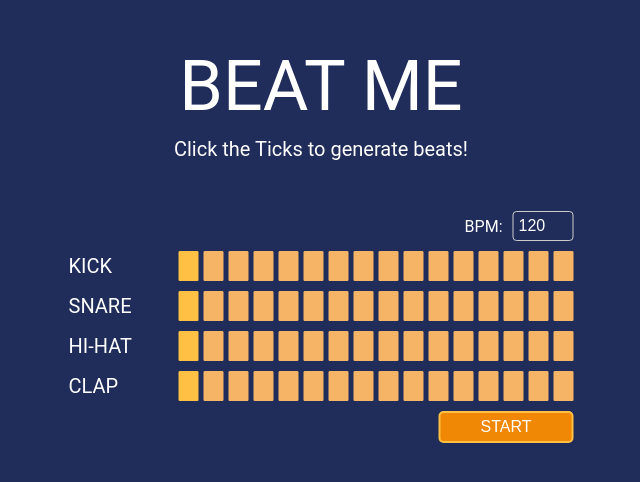
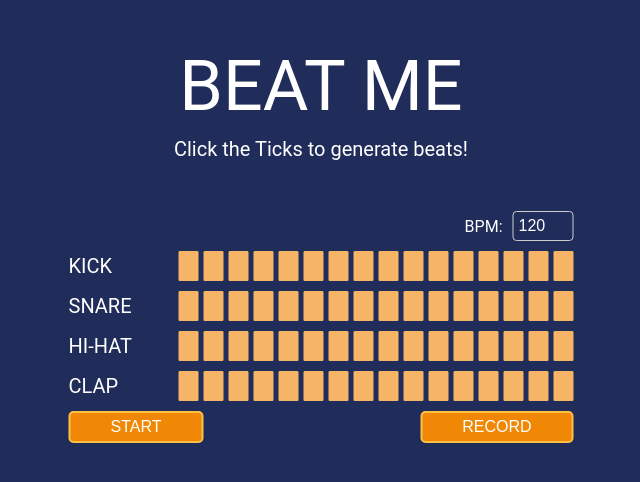
Before and after one commit to Gargant0373/BeatMe, a React (Vite) app: page / in a window 1280 px wide. Shown: the part 156-638 px from the top of the page, without its empty margins (319-959 px from the left). Built offline with nearby package versions, Linux system fonts and the light colour scheme.

Commit message:
added receording.

```diff
--- a/src/Beater.tsx
+++ b/src/Beater.tsx
@@ -11,30 +11,47 @@ import TickWrapper from "./components/TickWrapper";
 import Title from "./components/Title";
 import { useBeat } from "./hooks/useBeat";
 import { useSound } from "./hooks/useSound";
+import { useAudioRecorder } from "./hooks/useAudioRecorder";
+import DownloadContainer from "./components/DownloadContainer";
 
 const TOTAL_ROWS = 4;
 const TOTAL_STEPS = 16;
 
 function Beater() {
     const [selected, setSelected] = useState<boolean[][]>(Array(TOTAL_STEPS).fill(Array(TOTAL_STEPS).fill(false)));
-    const instruments = [
-        'kick',
-        'snare',
-        'hi-hat',
-        'clap',
-    ];
+    const instruments = ['kick', 'snare', 'hi-hat', 'clap'];
     const [bpm, setBPM] = useState<number>(120);
     const [playing, setPlaying] = useState<boolean>(false);
     const { currentStep } = useBeat(playing, TOTAL_STEPS, 60000 / bpm);
-    const { playSound } = useSound();
+    const { startRecording, stopRecording, isRecording, audioURL, connectToRecorder, audioContext } = useAudioRecorder();
+    const { playSound } = useSound(audioContext, instruments);
+
+    const [recordingStarted, setRecordingStarted] = useState(false);
+    const [cycleCount, setCycleCount] = useState(0);
 
     useEffect(() => {
         instruments.forEach((inst, rowIndex) => {
             if (selected[rowIndex][currentStep]) {
-                playSound(inst);
+                const source = playSound(inst);
+                if (source) {
+                    connectToRecorder(source);
+                }
             }
         });
+
+        if (currentStep === 0 && recordingStarted) {
+            setCycleCount((prev) => prev + 1);
+        }
     }, [currentStep]);
+
+    useEffect(() => {
+        if (cycleCount >= 2 && recordingStarted) {
+            stopRecording();
+            setRecordingStarted(false);
+            setPlaying(false);
+            setCycleCount(0);
+        }
+    }, [cycleCount, recordingStarted]);
 
     const handleTickClick = (columnIndex: number, stepIndex: number) => {
         setSelected(prevSelected => {
@@ -42,6 +59,19 @@ function Beater() {
             newSelected[columnIndex][stepIndex] = !newSelected[columnIndex][stepIndex];
             return newSelected;
         });
+    };
+
+    const togglePlay = () => {
+        setPlaying(!playing);
+    };
+
+    const toggleRecord = () => {
+        if (!recordingStarted) {
+            setPlaying(true);
+            startRecording();
+            setRecordingStarted(true);
+            setCycleCount(0);
+        }
     };
 
     return (
@@ -52,7 +82,8 @@ function Beater() {
             </div>
             <Container>
                 <NumberSelector label="BPM" value={bpm} setValue={setBPM} min={0} max={300} />
-                {Array.from({ length: TOTAL_ROWS }).map((_, rowIndex) => (<Row key={"row" + rowIndex}>
+                {Array.from({ length: TOTAL_ROWS }).map((_, rowIndex) => (
+                    <Row key={"row" + rowIndex}>
                         <InstrumentTitle key={rowIndex + "a"} onClick={() => playSound(instruments[rowIndex])}>
                             {instruments[rowIndex]}
                         </InstrumentTitle>
@@ -64,14 +95,23 @@ function Beater() {
                                     selected={selected[rowIndex][stepIndex] ? 1 : 0}
                                     onClick={(ev) => {
                                         ev.preventDefault();
-                                    handleTickClick(rowIndex, stepIndex)
+                                        handleTickClick(rowIndex, stepIndex);
                                     }}
                                 />
                             ))}
                         </TickWrapper>
                     </Row>
                 ))}
-                <Button alignSelf={"flex-end"} onClick={() => setPlaying(!playing)}>{playing ? "STOP" : "START"}</Button>
+                <div style={{ display: 'flex', justifyContent: 'space-between', width: '100%' }}>
+                    <Button onClick={togglePlay}>{playing ? "STOP" : "START"}</Button>
+                    <Button onClick={toggleRecord}>{isRecording ? "RECORDING..." : "RECORD"}</Button>
+                </div>
+                {audioURL && (
+                    <DownloadContainer audioURL={audioURL}>
+                        <p>Download your beat:</p>
+                        <a href={audioURL} download="beat.wav">Download</a>
+                    </DownloadContainer>
+                )}
             </Container>
         </Application>
     );
--- /dev/null
+++ b/src/components/DownloadContainer.tsx
@@ -0,0 +1,33 @@
+import styled from 'styled-components';
+
+interface DownloadContainerProps {
+    audioURL: string | null;
+}
+
+const DownloadContainer = styled.div<DownloadContainerProps>`
+    display: ${({ audioURL }) => (audioURL ? 'block' : 'none')};
+    margin-top: 20px;
+    text-align: center;
+
+    p {
+        font-size: 18px;
+        color: var(--default);
+    }
+
+    a {
+        display: inline-block;
+        padding: 10px 20px;
+        background-color: var(--active);
+        color: white;
+        border-radius: 5px;
+        text-decoration: none;
+        font-weight: bold;
+        transition: background-color 0.3s ease;
+
+        &:hover {
+            background-color: var(--hover);
+        }
+    }
+`;
+
+export default DownloadContainer;
--- /dev/null
+++ b/src/hooks/useAudioRecorder.tsx
@@ -0,0 +1,53 @@
+import { useRef, useState, useEffect } from 'react';
+
+export function useAudioRecorder() {
+    const audioContextRef = useRef<AudioContext | null>(null);
+    const mediaRecorderRef = useRef<MediaRecorder | null>(null);
+    const destinationRef = useRef<MediaStreamAudioDestinationNode | null>(null); // Ref for the destination node
+    const audioChunks = useRef<Blob[]>([]);
+    const [isRecording, setIsRecording] = useState(false);
+    const [audioURL, setAudioURL] = useState<string | null>(null);
+
+    useEffect(() => {
+        // Initialize the audio context and destination for recording
+        const audioContext = new AudioContext();
+        audioContextRef.current = audioContext;
+        destinationRef.current = audioContext.createMediaStreamDestination();
+    }, []);
+
+    const startRecording = () => {
+        if (!isRecording && destinationRef.current) {
+            mediaRecorderRef.current = new MediaRecorder(destinationRef.current.stream);
+
+            mediaRecorderRef.current.ondataavailable = (event) => {
+                audioChunks.current.push(event.data);
+            };
+
+            mediaRecorderRef.current.onstop = () => {
+                const audioBlob = new Blob(audioChunks.current, { type: 'audio/wav' });
+                const url = URL.createObjectURL(audioBlob);
+                setAudioURL(url);
+                audioChunks.current = []; // Reset chunks
+            };
+
+            mediaRecorderRef.current.start();
+            setIsRecording(true);
+        }
+    };
+
+    const stopRecording = () => {
+        if (mediaRecorderRef.current && isRecording) {
+            mediaRecorderRef.current.stop();
+            setIsRecording(false);
+        }
+    };
+
+    // Function to connect an audio node (e.g., a sound being played) to the recorder
+    const connectToRecorder = (source: AudioNode) => {
+        if (destinationRef.current) {
+            source.connect(destinationRef.current); // Connect the sound source to the destination for recording
+        }
+    };
+
+    return { startRecording, stopRecording, isRecording, audioURL, connectToRecorder, audioContext: audioContextRef.current };
+}
--- a/src/hooks/useBeat.tsx
+++ b/src/hooks/useBeat.tsx
@@ -1,7 +1,7 @@
 import { useState, useEffect } from "react";
 
 export const useBeat = (playing: boolean, totalSteps: number, beatInterval: number) => {
-    const [currentStep, setCurrentStep] = useState(0);
+    const [currentStep, setCurrentStep] = useState(-1);
 
     useEffect(() => {
         if (!playing) return;
--- a/src/hooks/useSound.tsx
+++ b/src/hooks/useSound.tsx
@@ -1,7 +1,36 @@
-export const useSound = () => {
+import { useEffect, useState } from "react";
+
+export const useSound = (audioContext: AudioContext | null, instruments: string[]) => {
+    const [audioBuffers, setAudioBuffers] = useState<Map<string, AudioBuffer>>(new Map());
+
+    useEffect(() => {
+        if(!audioContext) return;
+
+        const loadSounds = async () => {
+            const buffers = new Map<string, AudioBuffer>();
+            for (const instrument of instruments) {
+                const response = await fetch(`./sounds/${instrument}.mp3`);
+                const audioData = await response.arrayBuffer();
+                const audioBuffer = await audioContext.decodeAudioData(audioData);
+                buffers.set(instrument, audioBuffer);
+            }
+            setAudioBuffers(buffers);
+        };
+
+        loadSounds();
+    }, [audioContext]);
+
     const playSound = (instrument: string) => {
-        const audio = new Audio(`./sounds/${instrument}.mp3`);
-        audio.play();
+        if(!audioContext) return;
+        const buffer = audioBuffers.get(instrument);
+        if (buffer) {
+            const source = audioContext.createBufferSource();
+            source.buffer = buffer;
+            source.connect(audioContext.destination);
+            source.start(0);
+            return source;
+        }
+        return null;
     };
 
     return { playSound };
```
Lines whose indentation alone changed are shown as unchanged.
